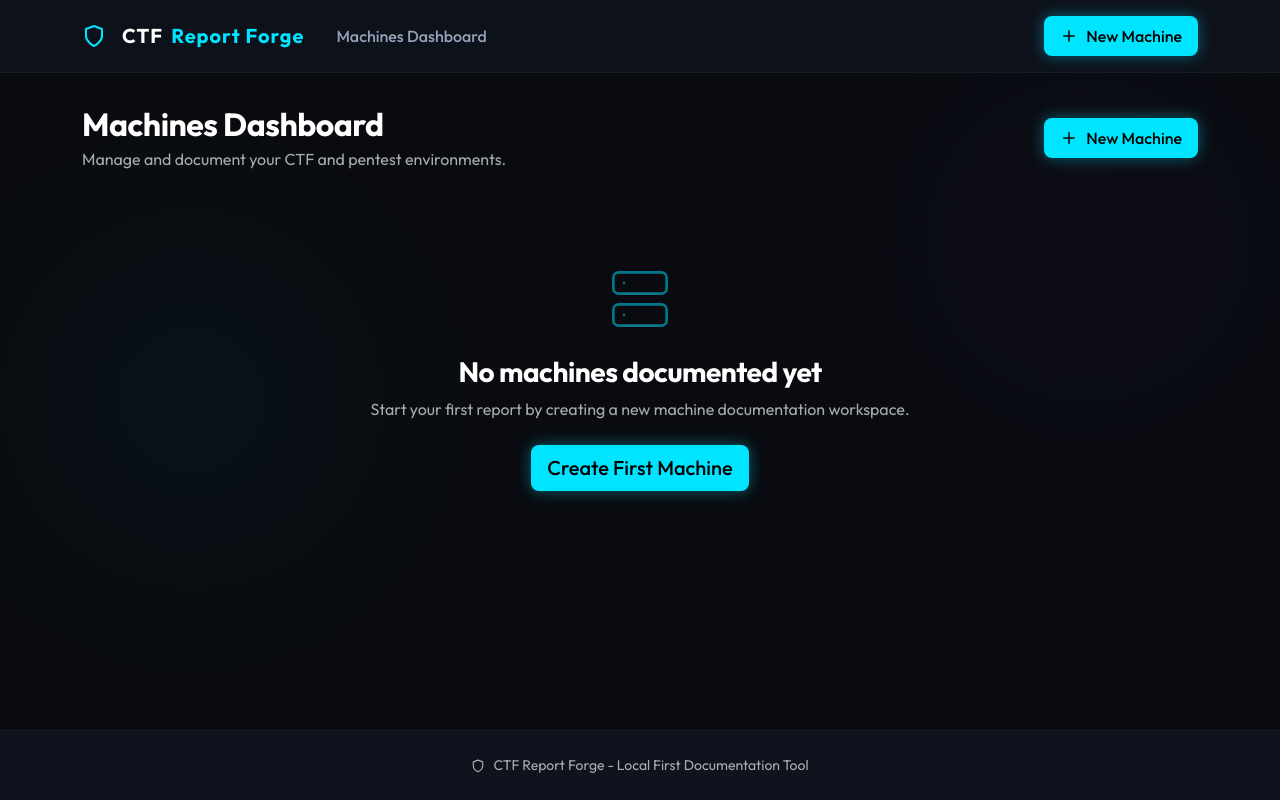
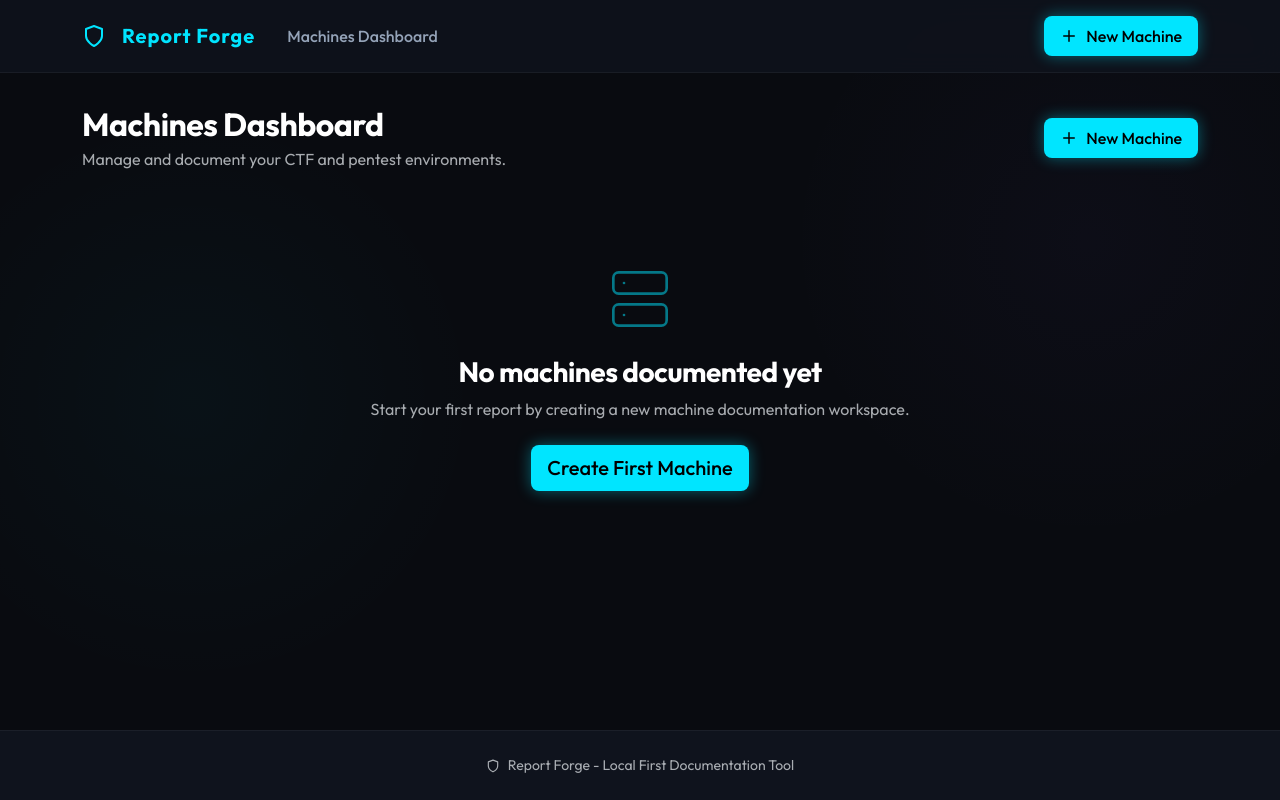
Before and after one commit to TomasGutierrezOrozco/report-forge, a Django app: page /machines/ in a window 1280 px wide. Run offline with Django 5.2, Linux system fonts and the light colour scheme; data that the repository does not hold is empty; some libraries are stand-ins or nearby versions.

Commit message:
refactor: Update project branding by removing "CTF" prefix from various templates and documentation

```diff
--- a/report_forge/__init__.py
+++ b/report_forge/__init__.py
@@ -1 +1 @@
-# CTF Report Forge - Django Project
+# Report Forge - Django Project
--- a/reports/templates/reports/base.html
+++ b/reports/templates/reports/base.html
@@ -3,7 +3,7 @@
 <head>
     <meta charset="UTF-8">
     <meta name="viewport" content="width=device-width, initial-scale=1.0">
-    <title>{% block title %}CTF Report Forge{% endblock %}</title>
+    <title>{% block title %}Report Forge{% endblock %}</title>
 
     <!-- Google Fonts -->
     <link rel="preconnect" href="https://fonts.googleapis.com">
@@ -215,7 +215,7 @@
     <div class="container">
         <a class="navbar-brand" href="{% url 'reports:machine_list' %}">
             <svg width="24" height="24" viewBox="0 0 24 24" fill="none" stroke="var(--ctf-primary)" stroke-width="2" stroke-linecap="round" stroke-linejoin="round" class="me-2"><path d="M12 22s8-4 8-10V5l-8-3-8 3v7c0 6 8 10 8 10z"></path></svg>
-            CTF <span>Report Forge</span>
+            <span>Report Forge</span>
         </a>
         <button class="navbar-toggler border-0" type="button" data-bs-toggle="collapse" data-bs-target="#navbarNav">
             <span class="navbar-toggler-icon"></span>
@@ -260,7 +260,7 @@
     <div class="container">
         <small class="d-flex align-items-center justify-content-center gap-2">
             <svg width="14" height="14" viewBox="0 0 24 24" fill="none" stroke="currentColor" stroke-width="2" stroke-linecap="round" stroke-linejoin="round"><path d="M12 22s8-4 8-10V5l-8-3-8 3v7c0 6 8 10 8 10z"></path></svg>
-            CTF Report Forge - Local First Documentation Tool
+            Report Forge - Local First Documentation Tool
         </small>
     </div>
 </footer>
--- a/reports/templates/reports/machine_detail.html
+++ b/reports/templates/reports/machine_detail.html
@@ -1,6 +1,6 @@
 {% extends 'reports/base.html' %}
 
-{% block title %}{{ machine.name }} - CTF Report Forge{% endblock %}
+{% block title %}{{ machine.name }} - Report Forge{% endblock %}
 
 {% block content %}
 <div class="row mb-5 align-items-center">
--- a/reports/templates/reports/machine_form.html
+++ b/reports/templates/reports/machine_form.html
@@ -1,7 +1,7 @@
 {% extends 'reports/base.html' %}
 
 {% block title %}
-    {% if form.instance.pk %}Edit Machine{% else %}New Machine{% endif %} - CTF Report Forge
+    {% if form.instance.pk %}Edit Machine{% else %}New Machine{% endif %} - Report Forge
 {% endblock %}
 
 {% block content %}
--- a/reports/templates/reports/machine_list.html
+++ b/reports/templates/reports/machine_list.html
@@ -1,6 +1,6 @@
 {% extends 'reports/base.html' %}
 
-{% block title %}Machines - CTF Report Forge{% endblock %}
+{% block title %}Machines - Report Forge{% endblock %}
 
 {% block content %}
 <div class="d-flex justify-content-between align-items-center mb-5">
```
Also changed, not shown: README.md, 1 other file.
